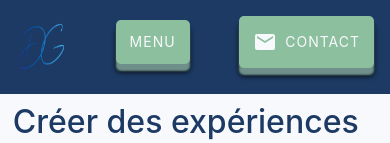
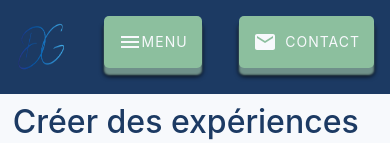
Before and after one commit to diegomez-t/Portfolio, a Next.js app: page / in a window 390 px wide. Shown: the top 143 px of the page. Built offline with nearby package versions, Linux system fonts and the light colour scheme.

Commit message:
ajoute icon menu

```diff
--- a/components/Header.js
+++ b/components/Header.js
@@ -3,7 +3,7 @@ import {Modal} from 'antd';
 import { useRouter } from 'next/router';
 import React, { useState } from "react";
 import Image from 'next/image';
-import { Home, Person, Folder, DoneAll, Mail } from '@mui/icons-material';
+import { Home, Person, Folder, DoneAll, Mail, Menu } from '@mui/icons-material';
 
 
 function Header() {
@@ -58,7 +58,7 @@ const handleCancel = () => {
           className={styles.mobileMenuButton}
           onClick={showModal}
         >
-          {isModalOpen ? "Fermer" : "Menu"}
+          <Menu/>{isModalOpen ? "Fermer" : "Menu"}
       </button>
       <nav className={`${styles.menu} ${styles.desktopMenu}`}>
         {menu}
--- a/styles/Header.module.css
+++ b/styles/Header.module.css
@@ -120,7 +120,10 @@
 
   @media (max-width: 768px) {
     .mobileMenuButton {
-      display: block;
+      display: flex;
+      flex-direction: row;
+      justify-content: center;
+      align-items: center;
     }
     .icon{
       color: #1C3A63;
```
